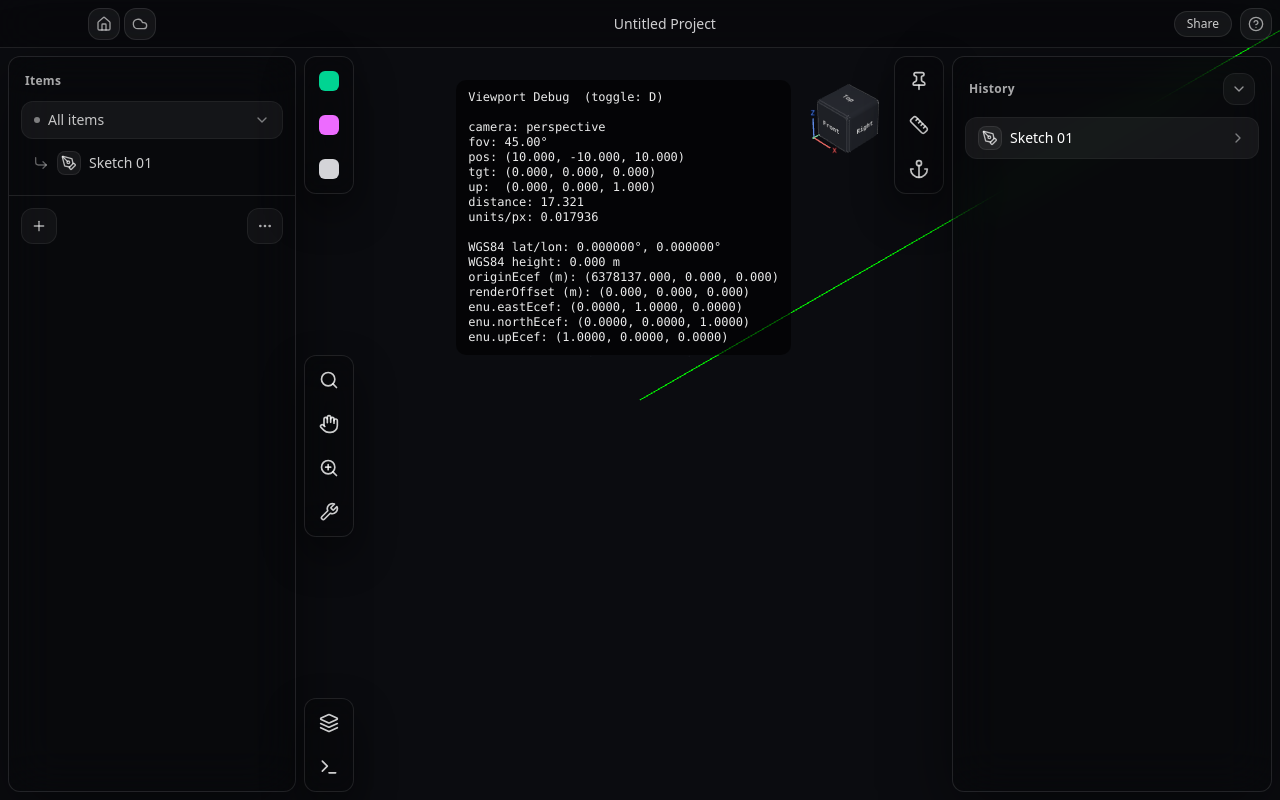
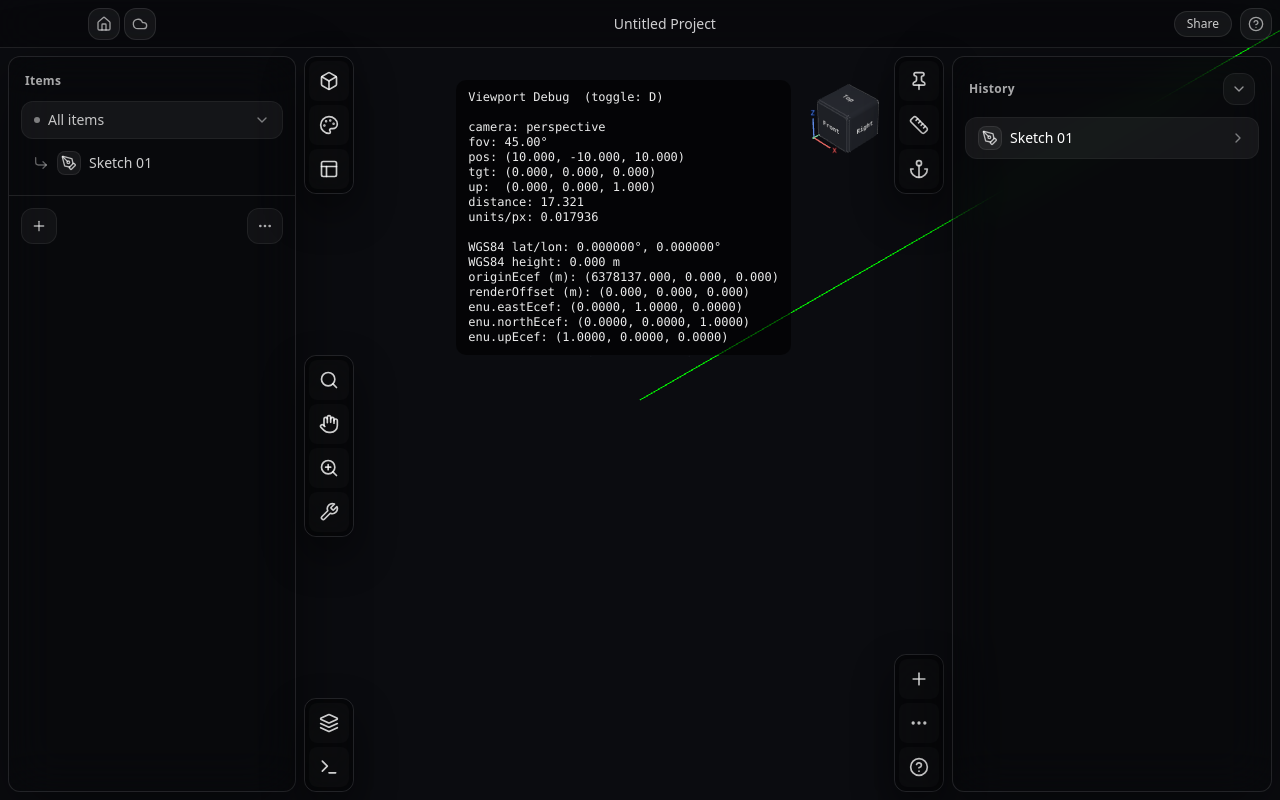
Before and after one commit to brhx/fabric, a React (Vite) app: page / in a window 1280 px wide. Built offline with nearby package versions, Linux system fonts and the light colour scheme.

Commit message:
Revamp viewport toolbars and title bar
Replace the dock UI with frosted toolbars, add hover labels and
shortcuts, and improve title bar interactions with drag/edit
handling for the project name.

```diff
--- a/src/App.tsx
+++ b/src/App.tsx
@@ -1,9 +1,18 @@
 import { isTauri } from "@tauri-apps/api/core";
 import { getCurrentWindow } from "@tauri-apps/api/window";
 import type { PointerEvent, ReactNode } from "react";
-import { useEffect, useRef, useState } from "react";
+import {
+  createContext,
+  useContext,
+  useEffect,
+  useLayoutEffect,
+  useMemo,
+  useRef,
+  useState,
+} from "react";
 import {
   LuAnchor,
+  LuBox,
   LuChevronDown,
   LuChevronRight,
   LuCircleHelp,
@@ -13,6 +22,8 @@ import {
   LuHand,
   LuHouse,
   LuLayers,
+  LuPalette,
+  LuPanelsTopLeft,
   LuPenTool,
   LuPin,
   LuPlus,
@@ -25,7 +36,79 @@ import {
 import "./App.css";
 import { Viewport3D } from "./Viewport3D";
 
+const TITLEBAR_DRAG_THRESHOLD_PX = 6;
+const FROSTED_BG_CLASS = "bg-black/40 bg-clip-padding backdrop-blur-xl";
+
 function App() {
+  const [projectName, setProjectName] = useState("Untitled Project");
+  const [isEditingProjectName, setIsEditingProjectName] = useState(false);
+  const titleBarGestureRef = useRef<{
+    pointerId: number;
+    startX: number;
+    startY: number;
+    moved: boolean;
+    startedDragging: boolean;
+    startedOnInteractive: boolean;
+  } | null>(null);
+
+  const isInteractiveTarget = (target: EventTarget | null) => {
+    if (!(target instanceof Element)) return false;
+    return Boolean(target.closest("button, input, textarea, select, a"));
+  };
+
+  const onTitleBarPointerDown = (event: PointerEvent<HTMLElement>) => {
+    if (event.button !== 0) return;
+
+    const startedOnInteractive = isInteractiveTarget(event.target);
+    titleBarGestureRef.current = {
+      pointerId: event.pointerId,
+      startX: event.clientX,
+      startY: event.clientY,
+      moved: false,
+      startedDragging: false,
+      startedOnInteractive,
+    };
+
+    if (startedOnInteractive) return;
+
+    event.currentTarget.setPointerCapture(event.pointerId);
+  };
+
+  const onTitleBarPointerMove = (event: PointerEvent<HTMLElement>) => {
+    const state = titleBarGestureRef.current;
+    if (!state || state.pointerId !== event.pointerId) return;
+
+    const dx = event.clientX - state.startX;
+    const dy = event.clientY - state.startY;
+    if (Math.hypot(dx, dy) < TITLEBAR_DRAG_THRESHOLD_PX) return;
+
+    if (!state.moved) state.moved = true;
+    if (state.startedDragging || state.startedOnInteractive) return;
+
+    if (!isTauri()) return;
+    state.startedDragging = true;
+    getCurrentWindow()
+      .startDragging()
+      .catch(() => {
+        // ignored
+      });
+  };
+
+  const onTitleBarPointerUp = (event: PointerEvent<HTMLElement>) => {
+    const state = titleBarGestureRef.current;
+    titleBarGestureRef.current = null;
+    if (!state || state.pointerId !== event.pointerId) return;
+    if (state.startedOnInteractive) return;
+    if (state.moved) return;
+    if (isEditingProjectName) return;
+
+    setIsEditingProjectName(true);
+  };
+
+  const onTitleBarPointerCancel = () => {
+    titleBarGestureRef.current = null;
+  };
+
   return (
     <main className="relative h-full w-full overflow-hidden text-zinc-100 selection:bg-blue-500/30 selection:text-white">
       <Viewport3D className="absolute inset-0" />
@@ -36,9 +119,13 @@ function App() {
 
       <div className="pointer-events-none relative z-10 flex h-full w-full flex-col">
         <header
-          data-tauri-drag-region
+          data-tauri-drag-region="false"
           data-ui-chrome="true"
-          className="pointer-events-auto flex h-12 items-center gap-3 border-b border-white/10 bg-black/20 px-2 backdrop-blur-xl"
+          className="pointer-events-auto flex h-12 items-center gap-3 border-b border-white/10 bg-black/20 px-2 backdrop-blur-xl select-none touch-none"
+          onPointerDown={onTitleBarPointerDown}
+          onPointerMove={onTitleBarPointerMove}
+          onPointerUp={onTitleBarPointerUp}
+          onPointerCancel={onTitleBarPointerCancel}
         >
           <div className="flex items-center gap-1 pl-20">
             <TitleIconButton label="Home">
@@ -49,7 +136,12 @@ function App() {
             </TitleIconButton>
           </div>
 
-          <ProjectTitle />
+          <ProjectTitle
+            projectName={projectName}
+            setProjectName={setProjectName}
+            isEditing={isEditingProjectName}
+            setIsEditing={setIsEditingProjectName}
+          />
 
           <div className="flex items-center gap-2">
             <button
@@ -126,55 +218,78 @@ function App() {
             data-viewport-area="true"
             className="pointer-events-none relative min-h-0 min-w-0 flex-1 overflow-visible"
           >
-            <div className="pointer-events-none absolute top-0 bottom-0 left-0 flex flex-col justify-between">
-              <Dock>
-                <DockButton label="Tool A">
-                  <span className="h-5 w-5 rounded-md bg-emerald-400" />
-                </DockButton>
-                <DockButton label="Tool B">
-                  <span className="h-5 w-5 rounded-md bg-fuchsia-400" />
-                </DockButton>
-                <DockButton label="Tool C">
-                  <span className="h-5 w-5 rounded-md bg-zinc-300" />
-                </DockButton>
-              </Dock>
+            <div className="pointer-events-none absolute top-0 bottom-0 left-0 flex flex-col items-start justify-between group/toolbar-side">
+              <Toolbar showLabelsOnHover>
+                <ToolbarButton label="Modeling">
+                  <LuBox className="h-5 w-5" />
+                </ToolbarButton>
+                <ToolbarButton label="Visualization">
+                  <LuPalette className="h-5 w-5" />
+                </ToolbarButton>
+                <ToolbarButton
+                  label="Drawings"
+                  shortcut={
+                    <>
+                      <Keycap>⇧</Keycap>
+                      <Keycap>⌘</Keycap>
+                      <Keycap>{"\\"}</Keycap>
+                    </>
+                  }
+                >
+                  <LuPanelsTopLeft className="h-5 w-5" />
+                </ToolbarButton>
+              </Toolbar>
 
-              <Dock>
-                <DockButton label="Search">
+              <Toolbar showLabelsOnHover>
+                <ToolbarButton label="Search">
                   <LuSearch className="h-5 w-5" />
-                </DockButton>
-                <DockButton label="Pan">
+                </ToolbarButton>
+                <ToolbarButton label="Pan">
                   <LuHand className="h-5 w-5" />
-                </DockButton>
-                <DockButton label="Zoom">
+                </ToolbarButton>
+                <ToolbarButton label="Zoom">
                   <LuZoomIn className="h-5 w-5" />
-                </DockButton>
-                <DockButton label="Settings">
+                </ToolbarButton>
+                <ToolbarButton label="Settings">
                   <LuWrench className="h-5 w-5" />
-                </DockButton>
-              </Dock>
+                </ToolbarButton>
+              </Toolbar>
 
-              <Dock>
-                <DockButton label="Library">
+              <Toolbar showLabelsOnHover>
+                <ToolbarButton label="Library">
                   <LuLayers className="h-5 w-5" />
-                </DockButton>
-                <DockButton label="Console">
+                </ToolbarButton>
+                <ToolbarButton label="Console">
                   <LuTerminal className="h-5 w-5" />
-                </DockButton>
-              </Dock>
+                </ToolbarButton>
+              </Toolbar>
             </div>
 
-            <Dock className="absolute top-0 right-0">
-              <DockButton label="Pin">
+            <div className="pointer-events-none absolute top-0 bottom-0 right-0 flex flex-col items-end justify-between group/toolbar-side">
+              <Toolbar showLabelsOnHover labelSide="left">
+                <ToolbarButton label="Pin">
                   <LuPin className="h-5 w-5" />
-              </DockButton>
-              <DockButton label="Measure">
+                </ToolbarButton>
+                <ToolbarButton label="Measure">
                   <LuRuler className="h-5 w-5" />
-              </DockButton>
-              <DockButton label="Anchor">
+                </ToolbarButton>
+                <ToolbarButton label="Anchor">
                   <LuAnchor className="h-5 w-5" />
-              </DockButton>
-            </Dock>
+                </ToolbarButton>
+              </Toolbar>
+
+              <Toolbar showLabelsOnHover labelSide="left">
+                <ToolbarButton label="Add">
+                  <LuPlus className="h-5 w-5" />
+                </ToolbarButton>
+                <ToolbarButton label="More">
+                  <LuEllipsis className="h-5 w-5" />
+                </ToolbarButton>
+                <ToolbarButton label="Help">
+                  <LuCircleHelp className="h-5 w-5" />
+                </ToolbarButton>
+              </Toolbar>
+            </div>
           </section>
 
           <aside
@@ -244,131 +359,212 @@ function TitleIconButton(props: { label: string; children: ReactNode }) {
   );
 }
 
-function Dock(props: { className?: string; children: ReactNode }) {
+type ToolbarContextValue = {
+  showLabelsOnHover: boolean;
+  labelSide: "left" | "right";
+};
+
+const ToolbarContext = createContext<ToolbarContextValue | null>(null);
+
+function FrostedSurface(props: {
+  className?: string;
+  radiusClassName?: string;
+  backgroundClassName?: string;
+  children: ReactNode;
+}) {
+  const radiusClassName = props.radiusClassName ?? "rounded-xl";
+  const backgroundClassName = props.backgroundClassName ?? FROSTED_BG_CLASS;
+
   return (
     <div
+      data-frosted-surface="true"
       className={[
-        "pointer-events-auto rounded-xl border border-white/10 bg-black/20 p-1 shadow-[0_18px_40px_rgba(0,0,0,0.45)] backdrop-blur-xl",
+        "relative isolate overflow-visible",
+        radiusClassName,
         props.className,
       ]
         .filter(Boolean)
         .join(" ")}
     >
-      <div className="flex flex-col gap-1">{props.children}</div>
+      <div
+        aria-hidden="true"
+        data-frosted-bg="true"
+        className={[
+          "pointer-events-none absolute inset-0 -z-10",
+          radiusClassName,
+          backgroundClassName,
+        ]
+          .filter(Boolean)
+          .join(" ")}
+      />
+      {props.children}
     </div>
   );
 }
 
-function DockButton(props: { label: string; children: ReactNode }) {
+function Toolbar(props: {
+  className?: string;
+  showLabelsOnHover?: boolean;
+  labelSide?: "left" | "right";
+  children: ReactNode;
+}) {
+  const contextValue = useMemo<ToolbarContextValue>(
+    () => ({
+      showLabelsOnHover: Boolean(props.showLabelsOnHover),
+      labelSide: props.labelSide ?? "right",
+    }),
+    [props.labelSide, props.showLabelsOnHover],
+  );
+
   return (
-    <button
-      type="button"
-      aria-label={props.label}
-      className="grid h-10 w-10 place-items-center rounded-xl text-white/80 hover:bg-white/10 hover:text-white"
+    <ToolbarContext.Provider value={contextValue}>
+      <div
+        className={[
+          "pointer-events-auto inline-block overflow-visible",
+          contextValue.showLabelsOnHover ? "group" : null,
+          props.className,
+        ]
+          .filter(Boolean)
+          .join(" ")}
       >
-      {props.children}
-    </button>
+        <FrostedSurface
+          radiusClassName="rounded-xl"
+          className="border border-white/10 p-0.5 shadow-[0_18px_40px_rgba(0,0,0,0.45)]"
+        >
+          <div className="flex flex-col">{props.children}</div>
+        </FrostedSurface>
+      </div>
+    </ToolbarContext.Provider>
   );
 }
 
-export default App;
+function ToolbarButton(props: {
+  label: ReactNode;
+  shortcut?: ReactNode;
+  children: ReactNode;
+}) {
+  const toolbarContext = useContext(ToolbarContext);
+  const showLabel = Boolean(toolbarContext?.showLabelsOnHover);
+  const labelSide = toolbarContext?.labelSide ?? "right";
+  const ariaLabel = typeof props.label === "string" ? props.label : undefined;
 
-const DRAG_ACTIVATION_DISTANCE_PX = 6;
+  const labelPositionClassName =
+    labelSide === "right" ? "left-full ml-2" : "right-full mr-2";
 
-function ProjectTitle() {
-  const [projectName, setProjectName] = useState("Untitled Project");
-  const [isEditing, setIsEditing] = useState(false);
-  const [draftName, setDraftName] = useState(projectName);
+  return (
+    <div className="relative">
+      <button
+        type="button"
+        aria-label={ariaLabel}
+        className="peer grid h-11 w-11 place-items-center p-0.5 hover:[&>span]:bg-white/[0.10] hover:[&>span]:text-white hover:[&>span]:ring-1 hover:[&>span]:ring-white/15"
+      >
+        <span className="grid h-10 w-10 place-items-center rounded-lg bg-white/[0.025] text-white/80">
+          {props.children}
+        </span>
+      </button>
+
+      {showLabel ? (
+        <div
+          className={[
+            "pointer-events-none absolute top-1/2 -mt-4 z-20 invisible opacity-0 transition-none group-has-[button:hover]/toolbar-side:visible group-has-[button:hover]/toolbar-side:opacity-100",
+            "peer-hover:[&_[data-frosted-bg]]:bg-white/[0.06] peer-hover:[&_[data-frosted-surface]]:border-white/15",
+            labelPositionClassName,
+          ]
+            .filter(Boolean)
+            .join(" ")}
+        >
+          <FrostedSurface
+            radiusClassName="rounded-lg"
+            className="flex h-8 items-center gap-2 whitespace-nowrap border border-white/10 px-3.5 text-[13px] font-semibold leading-none text-white/90 shadow-[0_10px_22px_rgba(0,0,0,0.38)]"
+          >
+            <span className="whitespace-nowrap">{props.label}</span>
+            {props.shortcut ? (
+              <span className="flex items-center gap-1 whitespace-nowrap text-[11px] font-medium text-white/70">
+                {props.shortcut}
+              </span>
+            ) : null}
+          </FrostedSurface>
+        </div>
+      ) : null}
+    </div>
+  );
+}
+
+function Keycap(props: { children: ReactNode }) {
+  return (
+    <span className="grid h-5 min-w-5 place-items-center rounded border border-white/10 bg-white/[0.05] px-1 text-[10px] font-semibold leading-none text-white/65">
+      {props.children}
+    </span>
+  );
+}
+
+function ProjectTitle(props: {
+  projectName: string;
+  setProjectName: (name: string) => void;
+  isEditing: boolean;
+  setIsEditing: (isEditing: boolean) => void;
+}) {
+  const [draftName, setDraftName] = useState(props.projectName);
   const inputRef = useRef<HTMLInputElement | null>(null);
+  const measureRef = useRef<HTMLSpanElement | null>(null);
   const ignoreNextBlurCommitRef = useRef(false);
+  const [inputWidth, setInputWidth] = useState<number | undefined>(undefined);
 
-  const dragStateRef = useRef<{
-    pointerId: number;
-    startX: number;
-    startY: number;
-    startedDragging: boolean;
-  } | null>(null);
+  const measureText = draftName || "Untitled Project";
 
   useEffect(() => {
-    if (!isEditing) return;
+    if (!props.isEditing) return;
+    setDraftName(props.projectName);
     inputRef.current?.focus();
     inputRef.current?.select();
-  }, [isEditing]);
+  }, [props.isEditing, props.projectName]);
+
+  useLayoutEffect(() => {
+    if (!props.isEditing) return;
+    const el = measureRef.current;
+    if (!el) return;
+    setInputWidth(el.offsetWidth);
+  }, [props.isEditing, measureText]);
 
   const commit = () => {
     const next = draftName.trim() || "Untitled Project";
-    setProjectName(next);
+    props.setProjectName(next);
     setDraftName(next);
-    setIsEditing(false);
+    props.setIsEditing(false);
   };
 
   const cancel = () => {
-    setDraftName(projectName);
-    setIsEditing(false);
-  };
-
-  const onPointerDown = (event: PointerEvent<HTMLDivElement>) => {
-    if (isEditing) return;
-    if (event.button !== 0) return;
-
-    dragStateRef.current = {
-      pointerId: event.pointerId,
-      startX: event.clientX,
-      startY: event.clientY,
-      startedDragging: false,
-    };
-  };
-
-  const onPointerMove = (event: PointerEvent<HTMLDivElement>) => {
-    if (isEditing) return;
-
-    const state = dragStateRef.current;
-    if (!state || state.pointerId !== event.pointerId) return;
-    if (state.startedDragging) return;
-
-    const dx = event.clientX - state.startX;
-    const dy = event.clientY - state.startY;
-    if (Math.hypot(dx, dy) < DRAG_ACTIVATION_DISTANCE_PX) return;
-
-    state.startedDragging = true;
-
-    if (!isTauri()) return;
-    getCurrentWindow()
-      .startDragging()
-      .catch(() => {
-        // ignored
-      });
-  };
-
-  const onPointerUp = (event: PointerEvent<HTMLDivElement>) => {
-    if (isEditing) return;
-
-    const state = dragStateRef.current;
-    dragStateRef.current = null;
-    if (!state || state.pointerId !== event.pointerId) return;
-    if (state.startedDragging) return;
-
-    setDraftName(projectName);
-    setIsEditing(true);
-  };
-
-  const onPointerCancel = () => {
-    dragStateRef.current = null;
+    setDraftName(props.projectName);
+    props.setIsEditing(false);
   };
 
   return (
+    <div className="flex min-w-0 flex-1 items-center justify-center px-2 text-sm font-medium text-zinc-200/90">
       <div
-      className="flex min-w-0 flex-1 items-center justify-center px-2 text-sm font-medium text-zinc-200/90"
-      data-tauri-drag-region="false"
-      onPointerDown={onPointerDown}
-      onPointerMove={onPointerMove}
-      onPointerUp={onPointerUp}
-      onPointerCancel={onPointerCancel}
+        className={[
+          "relative inline-flex items-center justify-center rounded-xl px-1 py-0.5",
+          "max-w-[min(520px,70vw)] select-none",
+          "cursor-default",
+        ].join(" ")}
       >
-      {isEditing ?
+        {props.isEditing ?
+          <>
+            <span
+              ref={measureRef}
+              aria-hidden="true"
+              className="pointer-events-none invisible absolute top-0 left-0 inline-block h-8 max-w-[min(520px,70vw)] whitespace-pre rounded-xl border border-white/10 bg-white/[0.06] px-3 text-center text-sm font-medium text-zinc-100 ring-1 ring-transparent"
+            >
+              {measureText}
+            </span>
             <input
               ref={inputRef}
               value={draftName}
+              placeholder="Untitled Project"
+              style={
+                inputWidth !== undefined ?
+                  { width: Math.ceil(inputWidth) }
+                : undefined
+              }
               onChange={(event) => setDraftName(event.target.value)}
               onBlur={() => {
                 if (ignoreNextBlurCommitRef.current) {
@@ -389,9 +585,13 @@ function ProjectTitle() {
                 }
               }}
               data-tauri-drag-region="false"
-          className="h-8 w-full max-w-[520px] rounded-xl border border-white/10 bg-white/[0.06] px-3 text-center text-sm font-medium text-zinc-100 ring-1 ring-transparent outline-none placeholder:text-white/35 focus:border-blue-400/40 focus:ring-blue-400/25"
+              className="h-8 max-w-[min(520px,70vw)] rounded-xl border border-white/10 bg-white/[0.06] px-3 text-center text-sm font-medium text-zinc-100 ring-1 ring-transparent outline-none placeholder:text-white/35 focus:border-blue-400/40 focus:ring-blue-400/25"
             />
-      : <div className="select-none">{projectName}</div>}
+          </>
+        : <div className="pointer-events-none truncate px-2 py-1">{props.projectName}</div>}
+      </div>
     </div>
   );
 }
+
+export default App;
```
Lines whose indentation alone changed are shown as unchanged.
